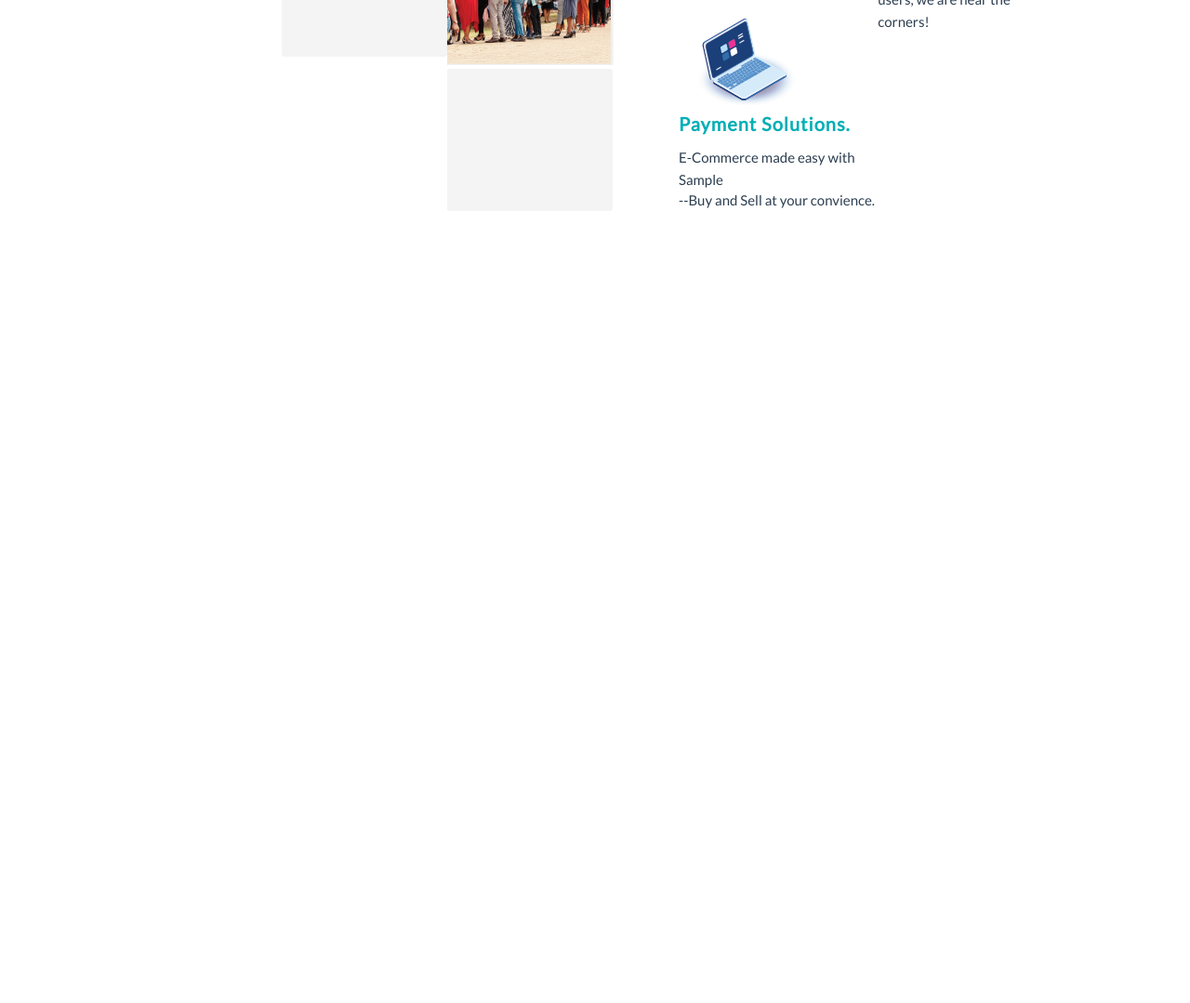
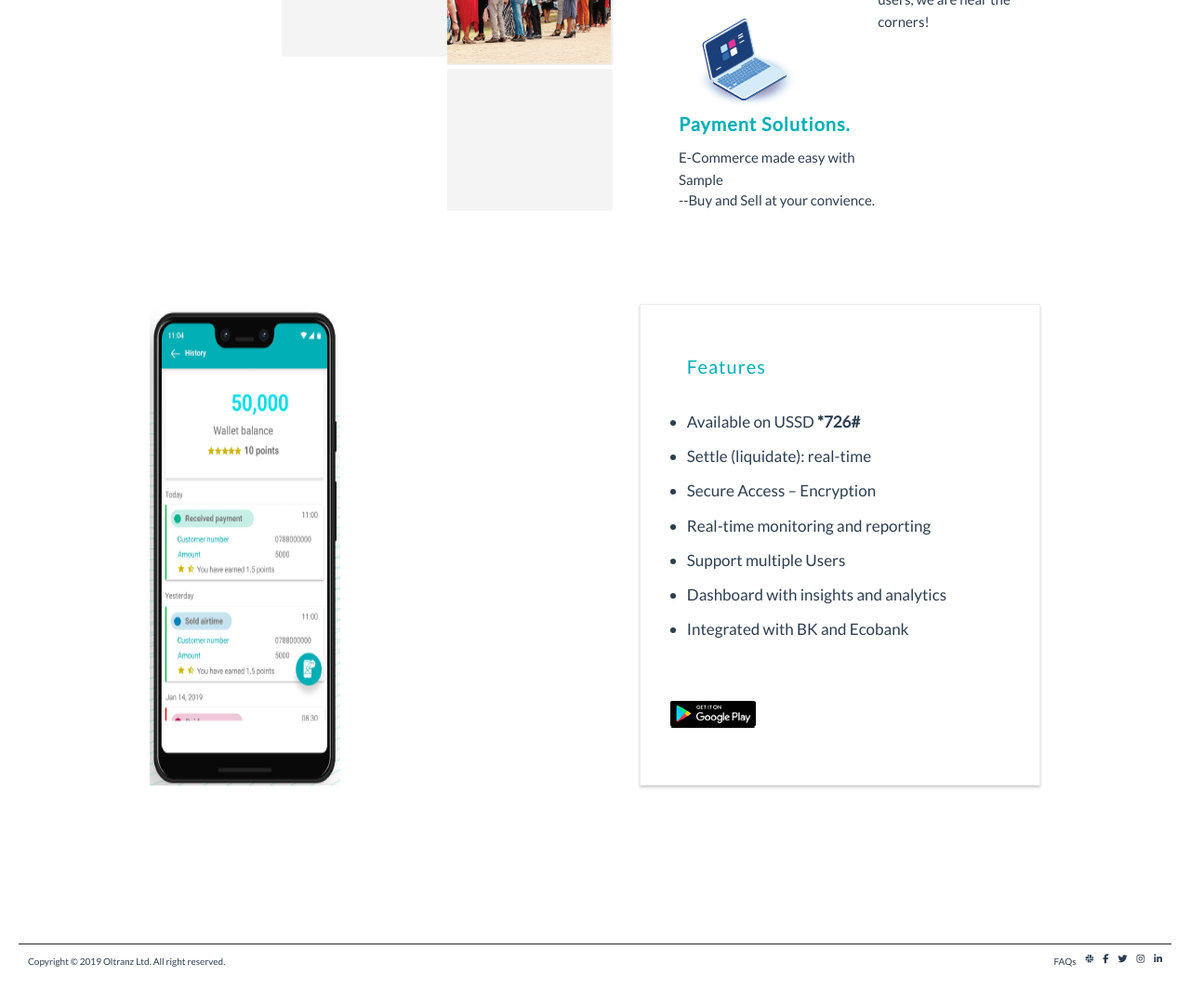
Before and after one commit to adewale2018/junior-frontend-test, a plain HTML site: page index.html in a window 1280 px wide. Shown: the part 1427-2506 px from the top of the page at 93% size. Before the commit the page ends 1654 px from the top, so only its background shows below. Drawn offline with Linux system fonts and the light colour scheme.

Commit message:
Add footer

```diff
--- a/index.html
+++ b/index.html
@@ -4,9 +4,12 @@
   <meta charset="UTF-8">
   <meta name="viewport" content="width=device-width, initial-scale=1.0">
   <meta http-equiv="X-UA-Compatible" content="ie=edge">
+  <script src="https://kit.fontawesome.com/c9b69548ec.js"></script>
   <link href="https://fonts.googleapis.com/css?family=Lato&display=swap" rel="stylesheet">
   <link rel="stylesheet" href="styles/main.css">
   <link rel="stylesheet" href="styles/products.css">
+  <link rel="stylesheet" href="styles/features.css">
+  <link rel="stylesheet" href="styles/footer.css">
   <title>Junior Frontend Test</title>
 </head>
 <body>
@@ -161,6 +164,39 @@
     </section>
 
   </section>
-
+  <!-- Features section -->
+  <section class="features">
+    <div class="features-wrapper">
+      <img src="images/second-phone.png" alt="A nice techno phone">
+      <div class="features-left">
+        <h2>Features</h2>
+        <ul>
+          <li>Available on USSD <strong class="strong">*726#</strong> </li>
+          <li>Settle (liquidate): real-time</li>
+          <li>Secure Access – Encryption</li>
+          <li>Real-time monitoring and reporting </li>
+          <li>Support multiple Users </li>
+          <li>Dashboard with insights and analytics</li>
+          <li>Integrated with BK and Ecobank</li>
+        </ul>
+        <img class="playstore-icon-two" src="images/playstore2.PNG" alt="Playstore icon">
+      </div>
+    </div>
+  </section>
+  <footer>
+    <div class="footer-left">
+      <p>
+        Copyright &COPY; 2019 Oltranz Ltd. All right reserved.
+      </p>
+    </div>
+    <div class="footer-right">
+      <p>FAQs</p>
+      <i class="fab fa-slack"></i>
+      <i class="fab fa-facebook-f"></i>
+      <i class="fab fa-twitter"></i>
+      <i class="fab fa-instagram"></i>
+      <i class="fab fa-linkedin-in"></i>
+    </div>
+  </footer>
 </body>
 </html>
--- /dev/null
+++ b/styles/features.css
@@ -0,0 +1,32 @@
+.features {
+  margin-top: 3rem;
+  padding-bottom: 15rem;
+}
+.features-wrapper {
+  display: flex;
+  justify-content: space-around;
+  margin-top: 10rem;
+}
+.features-left {
+  border: 1px solid #eee;
+  padding: 5rem 10rem 5rem 5rem;
+  box-shadow: 0px 2px 3px #ccc;
+}
+.features-left h2 {
+  color: #00AEB5;
+  font-size: 2rem;
+  letter-spacing: .1rem;
+  font-weight: 400;
+  margin-bottom: 3rem;
+}
+.features-left li {
+  font-size: 1.7rem;
+  margin-bottom: 1rem;
+}
+.features-left .strong {
+  font-weight: bolder;
+}
+.features-left .playstore-icon-two {
+  margin-top: 5rem;
+  margin-left: -3rem;
+}
--- /dev/null
+++ b/styles/footer.css
@@ -0,0 +1,16 @@
+footer {
+  padding: 1rem 1rem 3rem 1rem;
+  border-top: 1px solid #272727;
+  margin: 2rem;
+  display: flex;
+  justify-content: space-between;
+}
+footer p {
+  font-size: 1rem;
+}
+.footer-right {
+  display: flex;
+}
+.footer-right i {
+  margin-left: 1rem;
+}
```
Also changed, not shown: images/playstore2.PNG (added), images/second-phone.png (added).
